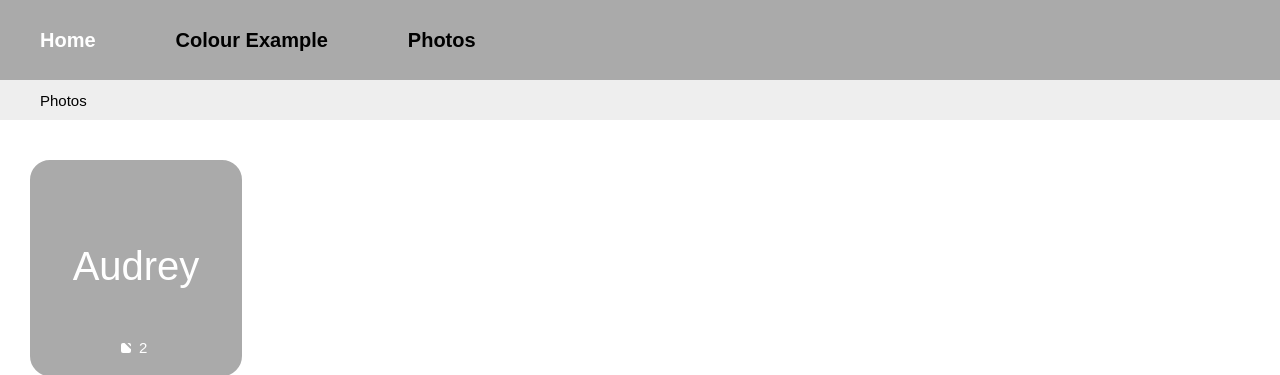
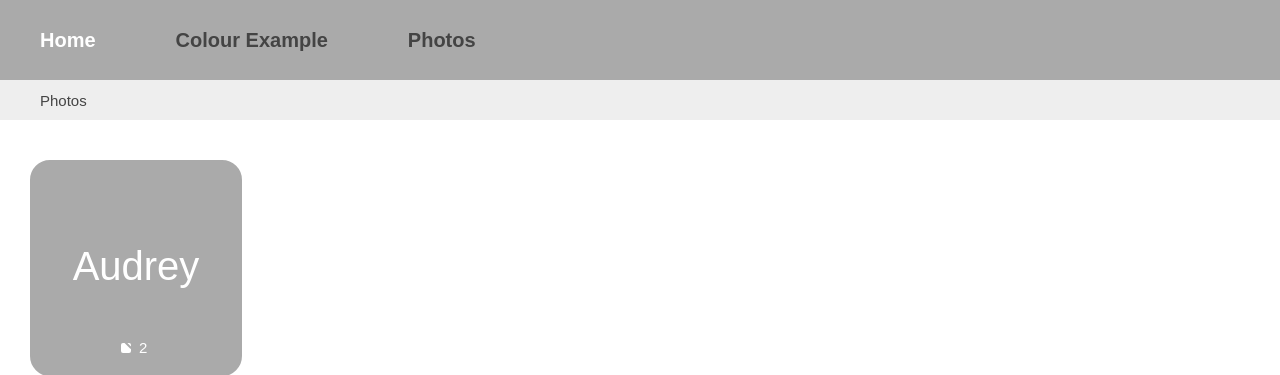
Before and after one commit to kristoffbertram/brandpack, a PHP site: page /index.php?i=/Photos in a window 1280 px wide. Shown: the top 375 px of the page. Run offline with PHP 8.4, Linux system fonts and the light colour scheme; data that the repository does not hold is empty; some web fonts are replaced.

Commit message:
A Text Colour Fix

```diff
--- a/app/index.php
+++ b/app/index.php
@@ -176,7 +176,7 @@ body {
 	background-color: #fff;
 	margin: 0;
 	font-family: <?php echo $config['font_body']; ?>;
-	color: <?php echo $config['text_rgb']; ?>;
+	color: rgb(<?php echo $config['text_rgb']; ?>);
 	font-size: 1rem;
 	overflow-x: hidden;
 }
```
